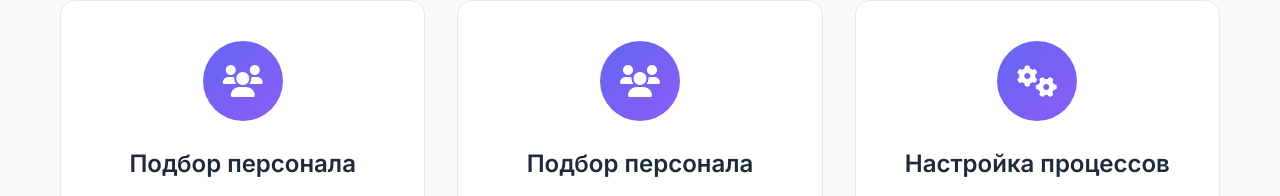
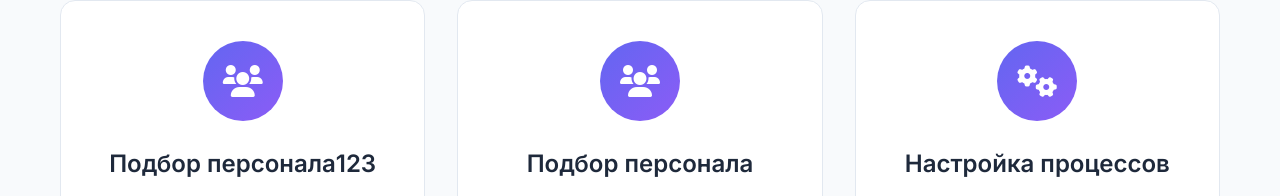
Before and after one commit to Tapzah19/---, a plain HTML site: page index.html in a window 1280 px wide. Shown: the part 1055-1251 px from the top of the page. Drawn offline with Linux system fonts and the light colour scheme.

Commit message:
Update index.html

```diff
--- a/index.html
+++ b/index.html
@@ -65,7 +65,7 @@
                     <div class="service-icon">
                         <i class="fas fa-users"></i>
                     </div>
-                    <h3>Подбор персонала</h3>
+                    <h3>Подбор персонала123</h3>
                     <p>Найдем и обучим лучших специалистов для вашего отдела продаж</p>
                 </div>
                 <div class="service-card">
```
